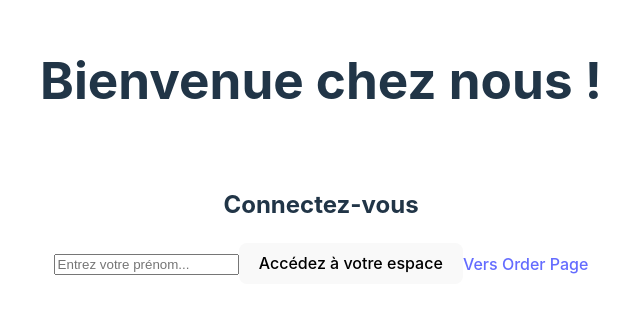
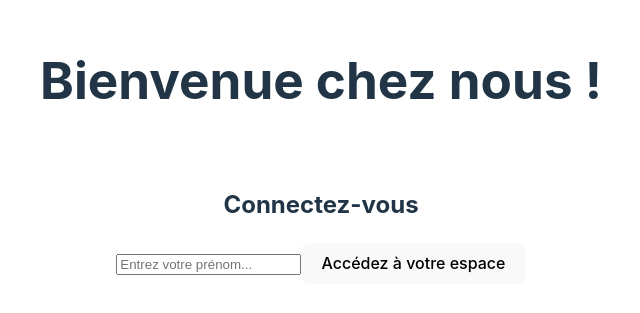
Before and after one commit to djibh/crazee, a React (Vite) app: page / in a window 1280 px wide. Shown: the part 249-562 px from the top of the page, without its empty margins (319-959 px from the left). Built offline with nearby package versions, Linux system fonts and the light colour scheme.

Commit message:
feat(F02:LOGIN) > Add redirect to OrderPage on submit with username

```diff
--- a/src/App.jsx
+++ b/src/App.jsx
@@ -7,7 +7,7 @@
 function App() {
   return <Routes>
     <Route path='/' element={<LoginPage />} />
-    <Route path='/order' element={<OrderPage />} />
+    <Route path='/order/:username' element={<OrderPage />} />
     <Route path='*' element={<ErrorPage />} />
   </Routes>
 }
--- a/src/components/pages/homepage/OrderPage.jsx
+++ b/src/components/pages/homepage/OrderPage.jsx
@@ -1,9 +1,11 @@
-import { Link } from "react-router-dom";
+import { Link, useParams } from "react-router-dom";
 
 export default function OrderPage() {
+  const { username } = useParams()
+
   return (
     <div>
-      <h1>Order page</h1>
+      <h1>Bonjour { username }</h1>
       <Link to="/"><button>Déconnexion</button></Link>
     </div>
   )
--- a/src/components/pages/login/LoginForm.jsx
+++ b/src/components/pages/login/LoginForm.jsx
@@ -1,14 +1,14 @@
 import { useState } from "react"
-import { Link, Navigate } from "react-router-dom"
+import { useNavigate } from "react-router-dom"
 
 export default function LoginForm() {
   const [inputValue, setInputValue] = useState("")
+  const navigate = useNavigate()
 
   const handleSubmit = (event) => {
     event.preventDefault()
-    // alert(`Bonjour ${inputValue}`)
-    // setInputValue("")
-    return <Navigate to='/home'/>
+    setInputValue("")
+    navigate(`order/${inputValue}`)
   }
 
   const handleChange = (event) => {
@@ -22,7 +22,6 @@
       <h2>Connectez-vous</h2>
           <input value={inputValue} onChange={handleChange} type="text" placeholder="Entrez votre prénom..." required />
           <button>Accédez à votre espace</button>
-          <Link to="/order">Vers Order Page</Link>
     </form>
   )
 }
```
